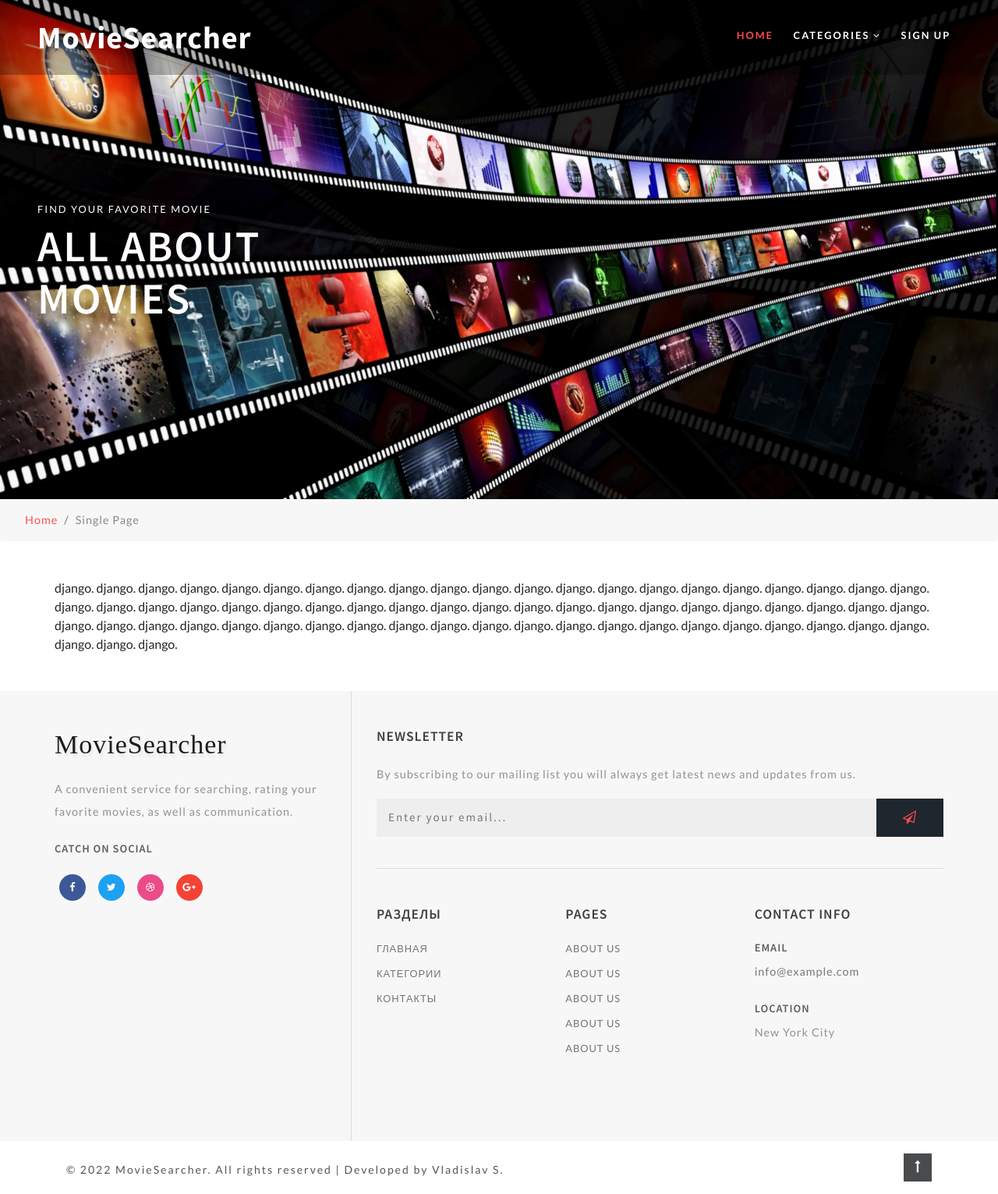
After one commit to MidnightRoam/Movie_Base_learning.project-, a Django app: page /about/ in a window 1280 px wide. The commit adds this page. Shown: the whole page at 78% size. Run offline with Django 3.2, Linux system fonts and the light colour scheme; data comes from the database, SQL or seed files in the repository; both versions use the stored data as it was after the commit; some libraries are stand-ins or nearby versions.

Commit message:
Added support for simple pages django

```diff
--- a/movie_base/movie_base/settings.py
+++ b/movie_base/movie_base/settings.py
@@ -37,6 +37,8 @@
     'django.contrib.sessions',
     'django.contrib.messages',
     'django.contrib.staticfiles',
+    'django.contrib.sites',
+    'django.contrib.flatpages',
 
     'movies',
     'ckeditor',
@@ -51,6 +53,7 @@
     'django.contrib.auth.middleware.AuthenticationMiddleware',
     'django.contrib.messages.middleware.MessageMiddleware',
     'django.middleware.clickjacking.XFrameOptionsMiddleware',
+    'django.contrib.flatpages.middleware.FlatpageFallbackMiddleware',
 ]
 
 ROOT_URLCONF = 'movie_base.urls'
@@ -200,3 +203,5 @@
         ]),
     }
 }
+
+SITE_ID = 1
--- a/movie_base/movie_base/urls.py
+++ b/movie_base/movie_base/urls.py
@@ -22,6 +22,7 @@
     path('admin/', admin.site.urls),
     path('', include("movies.urls")),
     path('ckeditor/', include('ckeditor_uploader.urls')),
+    path('pages/', include('django.contrib.flatpages.urls')),
 ]
 
 if settings.DEBUG:
--- a/movie_base/movies/templates/base.html
+++ b/movie_base/movies/templates/base.html
@@ -41,6 +41,6 @@
     {% include 'include/footer.html' %}
 </div>
 <script src="{% static 'js/scripts.js' %}"></script>
-<script src="https://raw.githubusercontent.com/twitter/hogan.js/master/web/builds/3.0.1/hogan-3.0.1.js"></script>
+<script src="https://twitter/hogan.js/blob/master/web/builds/3.0.2/hogan-3.0.2.js"></script>
 </body>
 </html>
--- a/movie_base/movies/templates/include/footer.html
+++ b/movie_base/movies/templates/include/footer.html
@@ -69,7 +69,7 @@
                             <ul class="list-unstyled w3layouts-icons">
 
                                 <li>
-                                    <a href="#" class="editContent" >About Us</a>
+                                    <a href="{% url 'about' %}" class="editContent" >About Us</a>
                                 </li>
                                 <li>
                                     <a href="#" class="editContent" >About Us</a>
--- /dev/null
+++ b/movie_base/movies/templates/pages/about.html
@@ -0,0 +1,11 @@
+{% extends 'base.html' %}
+{% block content %}
+    <section class="ab-info-main py-md-5 py-4 editContent"
+             style="padding-left: 3rem; padding-right: 3rem;">
+        <div class="container">
+            <div class="row">
+                {{ flatpage.content }}
+            </div>
+        </div>
+    </section>
+{% endblock %}
--- a/movie_base/movies/urls.py
+++ b/movie_base/movies/urls.py
@@ -1,4 +1,5 @@
 from django.urls import path
+from django.contrib.flatpages import views
 
 from .views import MovieView, MovieDetailView, ActorDetailView, AddReview, FilterMoviesView, Search
 
@@ -6,7 +7,8 @@
     path('', MovieView.as_view(), name='movie_list'),
     path('filter/', FilterMoviesView.as_view(), name='filter'),
     path('search/', Search.as_view(), name='search'),
-    #path('json-filter/', JsonFilterMoviesView.as_view(), name='json_filter'),
+    path('about/', views.flatpage, {'url': '/about-us/'}, name='about'),
+    # path('json-filter/', JsonFilterMoviesView.as_view(), name='json_filter'),
     path('movie/<slug:slug>/', MovieDetailView.as_view(), name='movie_detail'),
     path('actor/<slug:slug>/', ActorDetailView.as_view(), name='actor_detail'),
     path('review/<int:pk>/', AddReview.as_view(), name='add_review'),
--- a/movie_base/static/css/style.css
+++ b/movie_base/static/css/style.css
@@ -900,9 +900,9 @@
 .grid-img-right a {
     font-size: 0.9em;
     text-transform: uppercase;
-    font-weight: 600;
+    /* font-weight: 600; */
     text-decoration: none;
-    color: #fff;
+    /* #color: #fff; */
     padding: 0;
 
 }
```
Also changed, not shown: movie_base/db.sqlite3.
